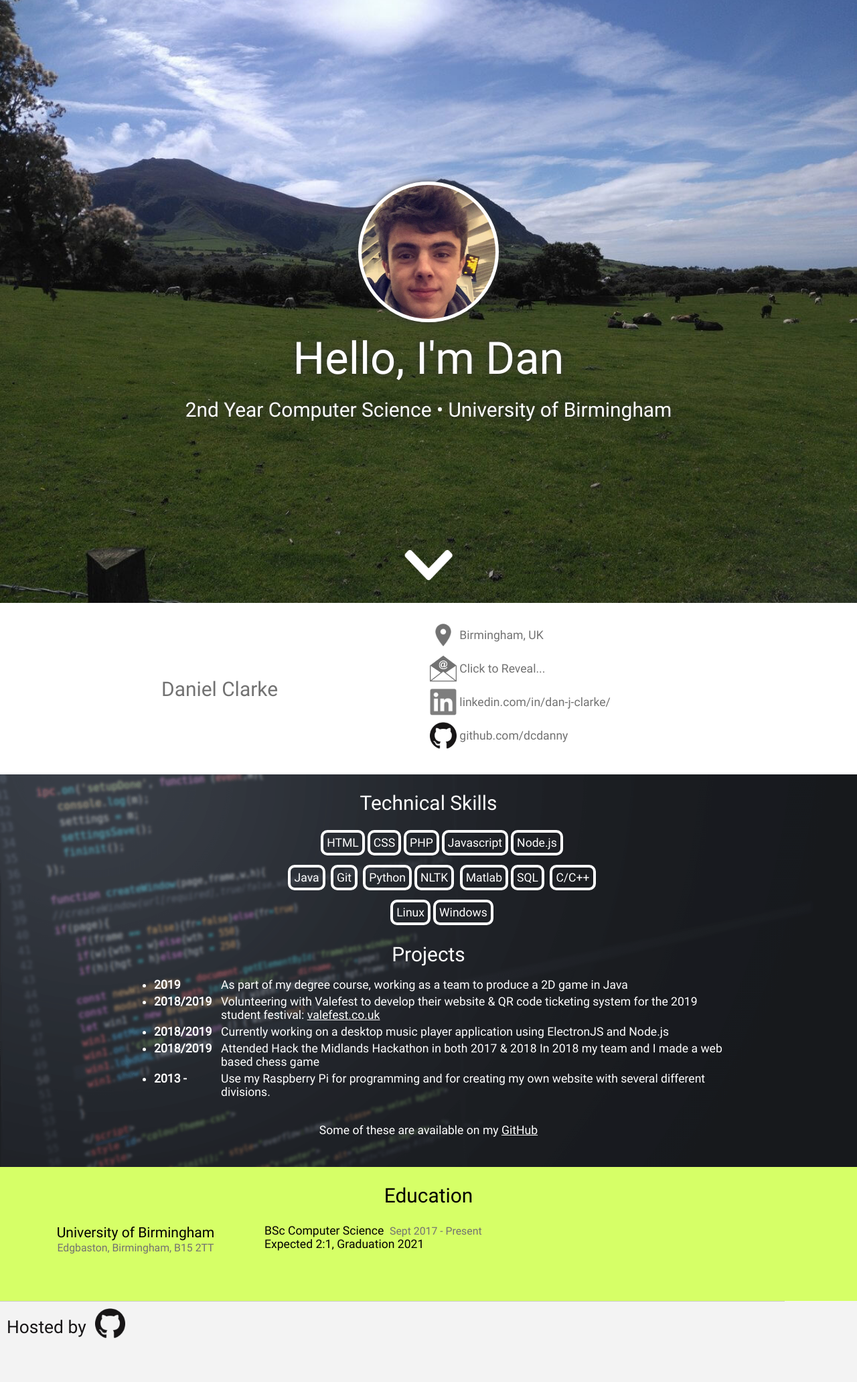
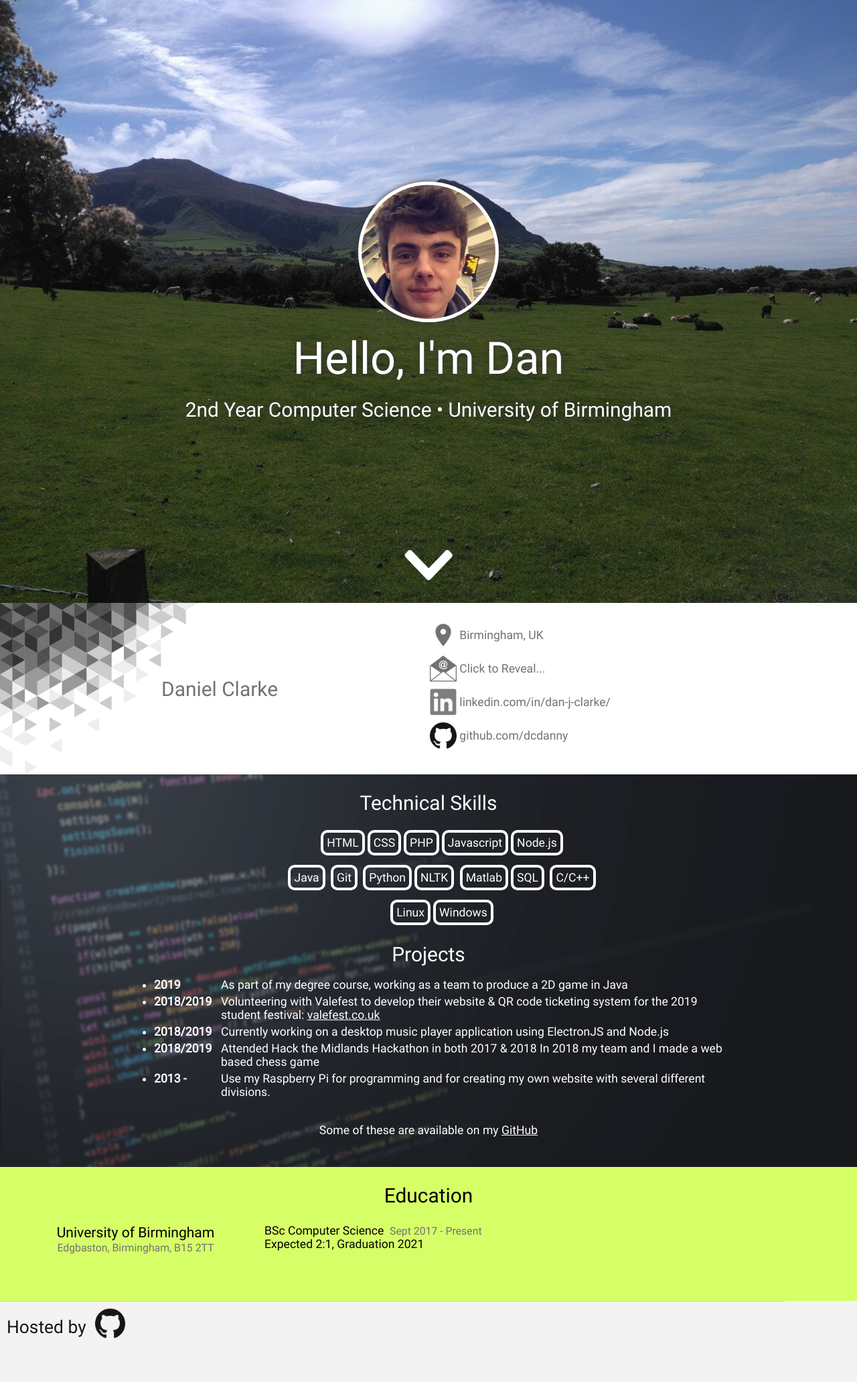
Before and after one commit to dcdanny/dcdanny.github.io, a Jekyll site: the page built from index.md, in a window 1280 px wide. Shown: the whole page at 67% size. Built offline with Jekyll 4.4.1, drawn with Linux system fonts in a browser that asks for light colours.

Commit message:
Added Triangle background to profile section + And moved some inline styling into css file

```diff
--- a/_layouts/homeq.html
+++ b/_layouts/homeq.html
@@ -24,7 +24,7 @@ function genCon(){
 	<!--<div style="display:none;background:rgba(255,0,0,0.4);width:50%;height:100%;position:fixed;top:0;">50%</div>
 	<div style="display:none;background:rgba(0,0,255,0.3);width:33.3%;height:100%;position:fixed;top:0;left:33.3%;">33.3%</div>
 	<div style="display:none;background:rgba(0,255,255,0.3);width:80%;height:100%;position:fixed;top:0;left:10%;">80%</div>-->
-	<div class="container" style="height:200px;background-color:#FFF;color:#727272;"><div class="container-inner">
+	<div class="container profile"><div class="container-inner">
 		<table style="width:100%;">
 		<tr><td style="width:50%;min-width:80px;text-align: center;">
 			<span class="headtext">Daniel Clarke</span>
--- a/style/style.css
+++ b/style/style.css
@@ -133,6 +133,15 @@ nav.titleText > a:hover{
 	display:inline-block;
 	height:100%;
 }
+.container.profile {
+	height:200px;background-color:#FFF;color:#727272;
+}
+.container.profile .container-inner {
+	background-image: url(/assets/trianglepattern.png);
+    background-position: left top;
+    background-size: contain;
+	background-repeat: no-repeat;
+}
 
 .v-center {
     position: relative;
```
Also changed, not shown: assets/trianglepattern.png (added).
